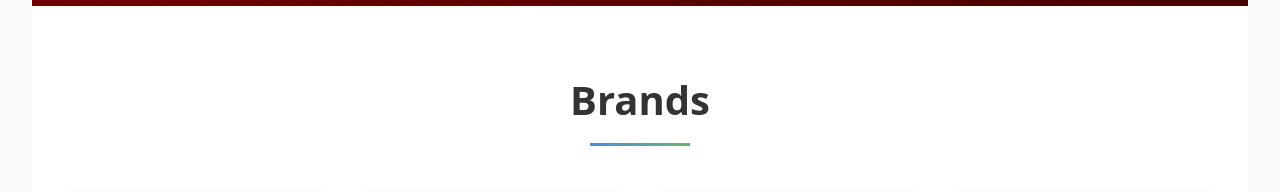
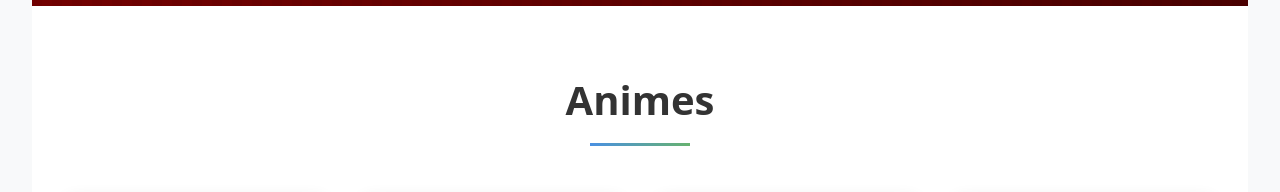
Before and after one commit to kartik480/PZClothesOnline, a React (Vite) app in the folder my-react-app/: page /shop in a window 1280 px wide. Shown: the part 1894-2086 px from the top of the page. Built offline with nearby package versions, Linux system fonts and the light colour scheme; grey boxes are pictures that could not be loaded; a web font is replaced by a local one.

Commit message:
added pics

```diff
--- a/my-react-app/src/components/Shop.jsx
+++ b/my-react-app/src/components/Shop.jsx
@@ -463,7 +463,7 @@ const Shop = () => {
     if (!selectedSubcategory) {
       return (
         <div className="brands-section">
-          <h2 className="brands-title">Brands</h2>
+          <h2 className="brands-title">Animes</h2>
           <div className="brands-grid">
             {[
               { name: 'Naruto', image: b1, description: 'Believe It!' },
```
